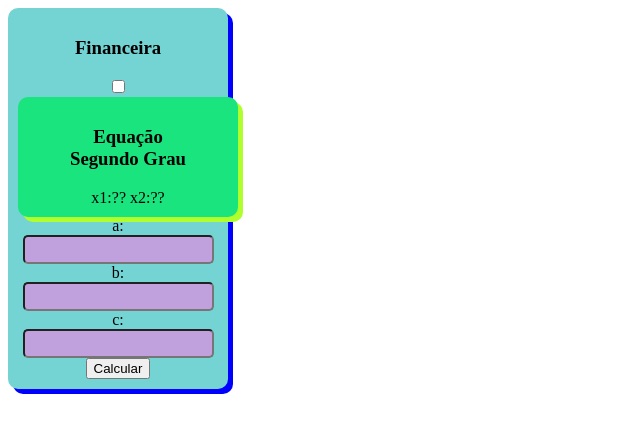
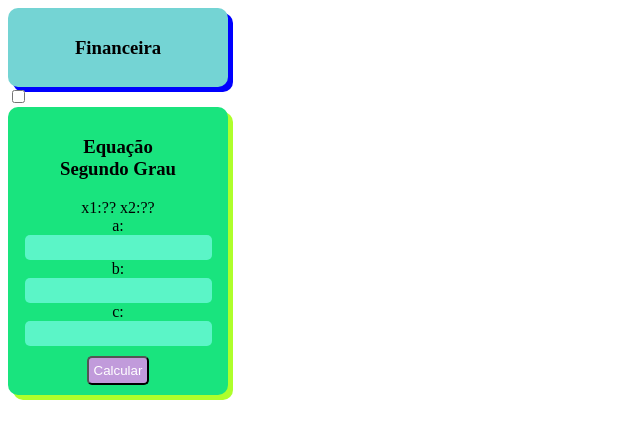
Before and after one commit to duda20baviera/primeiroi_3t, a plain HTML site: page index.html in a window 1280 px wide. Shown: the whole page, without its empty margins (0-640 px from the left). Drawn offline with Linux system fonts and the light colour scheme.

Commit message:
Update index.html

```diff
--- a/index.html
+++ b/index.html
@@ -1,34 +1,36 @@
 <!DOCTYPE html>
 <html lang="en">
+
 <head>
     <meta charset="UTF-8">
     <meta http-equiv="X-UA-Compatible" content="IE=edge">
     <meta name="viewport" content="width=device-width, initial-scale=1.0">
     <title>Terceiro Trimestre</title>
     <script src="estudo.js"></script>
+
     <link rel="stylesheet" href="geral.css">
+
 </head>
 <body>
     <input type="checkbox" id="calcFin">
+
     <div class="calculadora">
 
         <label for="calcFin">
           <h3>Financeira</h3>
     </label>
-
        <div class="calcF">
-
     <div class="spResultado">
             <span id="resultado">Total:0,0</span><br>
         </div>
 
-    capital: <input id="valor" type="text"> <br>
+        Capital: <input id="valor" type="text"> <br>
         Taxa de Juros: <input id="juros" type="text"> <br>
         Quantidade meses: <input id="meses" type="text"> <br>
         <button id="btnCalc" onclick="total()">Calcular</button>
-
         <div class="spMes">
             <span id="mes">Mês a Mês</span>
+        </div>
     </div>
 </div>
 
@@ -38,16 +40,30 @@
       <h3>Equação <br> Segundo Grau</h3>
 </label>
    <div class="calcE">
-      </div class="spRaiz">
-       <span id="raiz">x1:??  x2:??</span><br>
+<div class="spRaiz">
+        <span id="raiz">x1:?? x2:??</span><br>
     </div>
-      a: <input id="a" type="text">  <br>
-      b: <input id="b" type="text">  <br>
-      c: <input id="c" type="text">  <br>
+
+    a: <input id="a" type="text"> <br>
+    b: <input id="b" type="text"> <br>
+    c: <input id="c" type="text"> <br>
     <button onclick="calcularRaiz()">Calcular</button>
-  <div>
+    </div>
+</div>
+</div>
+</body>
+</html>
 
-
+<!DOCTYPE html>
+<html lang="en">
+<head>
+    <meta charset="UTF-8">
+    <meta http-equiv="X-UA-Compatible" content="IE=edge">
+    <meta name="viewport" content="width=device-width, initial-scale=1.0">
+    <title>Document</title>
+    <script src="calculo.js"></script>
+</head>
+<body>
 
 </body>
 </html>
```
Lines whose indentation alone changed are shown as unchanged.
